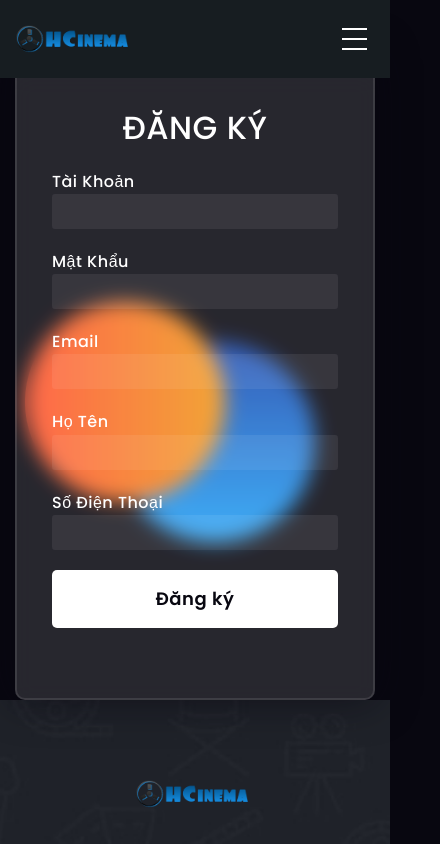
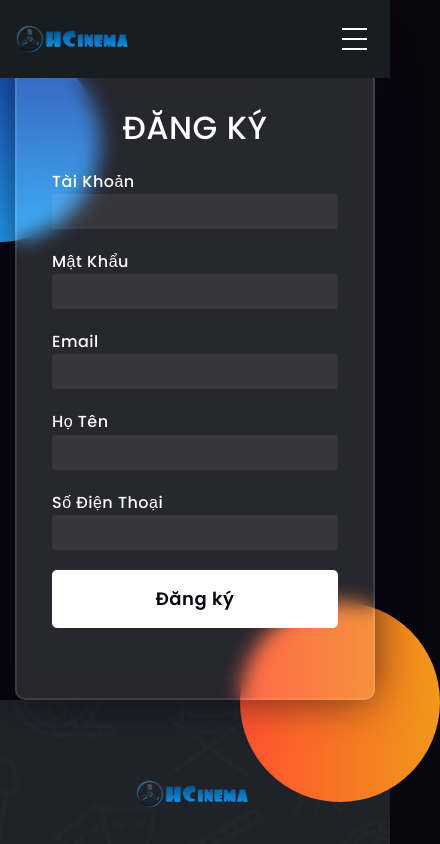
Before and after one commit to hungit1993qt/hungit1993qt-Captone-React-Movie, a React (Create React App) app: page /register in a window 390 px wide. Shown: the top 844 px of the page, 440 px wide, since content can reach past the window. Built offline with nearby package versions, Linux system fonts and the light colour scheme.

Commit message:
fix mobile

```diff
--- a/public/index.html
+++ b/public/index.html
@@ -7,7 +7,7 @@
   <meta name="viewport" content="width=device-width, initial-scale=1" />
   <meta name="theme-color" content="#000000" />
   <meta name="description" content="Web site created using create-react-app" />
-  <!-- <link rel="apple-touch-icon" href="%PUBLIC_URL%/logo192.png" /> -->
+  <link rel="apple-touch-icon" href="%PUBLIC_URL%/logo192.png" />
   <!--
       manifest.json provides metadata used when your web app is installed on a
       user's mobile device or desktop. See https://developers.google.com/web/fundamentals/web-app-manifest/
--- a/src/Playground/SCSS/Login.module.scss
+++ b/src/Playground/SCSS/Login.module.scss
@@ -42,7 +42,7 @@ body{
 }
 form.form-login{
     max-height: 580px;
-    max-width: 400px;
+    max-width: 380px;
     background-color: rgba(255,255,255,0.13);
     border-radius: 10px;
     backdrop-filter: blur(10px);
--- a/src/Playground/SCSS/Register.module.scss
+++ b/src/Playground/SCSS/Register.module.scss
@@ -8,8 +8,8 @@ body{
     background-color: #080710;
 }
 .background{
-    max-width: 430px;
-    max-height: 730px;
+    width: 430px;
+    height: 600px;
     position: absolute;
     transform: translate(-50%,-50%);
     left: 50%;
@@ -42,7 +42,7 @@ body{
 }
 form.form-register{
     max-height: 730px;
-    max-width: 400px;
+    max-width: 380px;
     background-color: rgba(255,255,255,0.13);
 
     border-radius: 10px;
```
Also changed, not shown: public/logo192.png (added).
